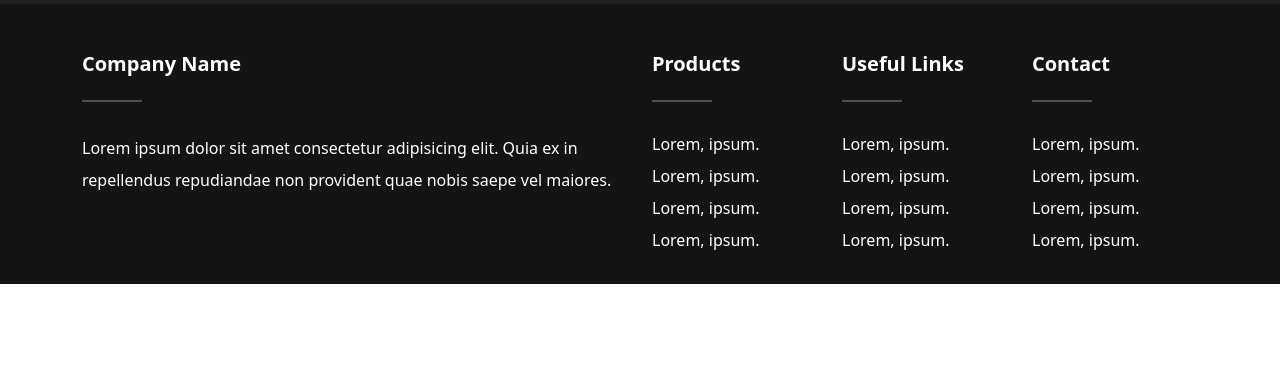
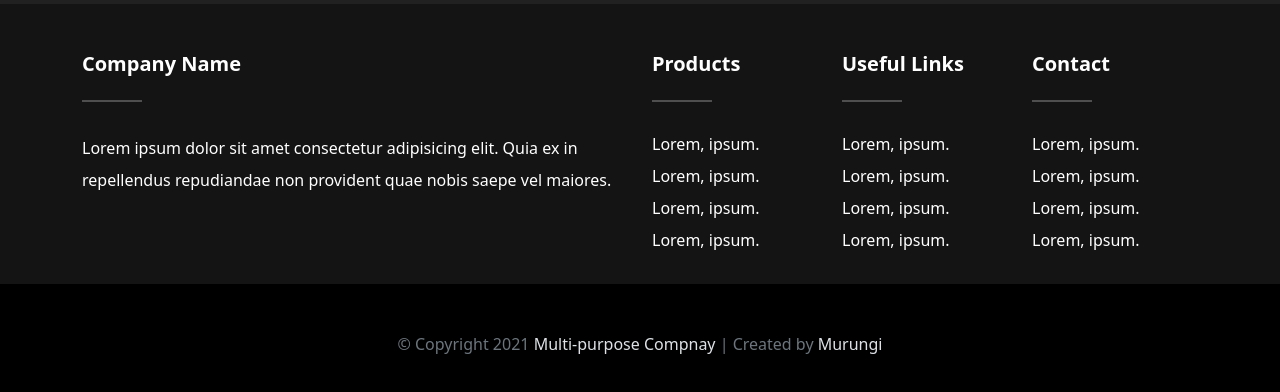
Before and after one commit to prajwalpoojary/bootstrap-website, a website: page index.html in a window 1280 px wide. Shown: the part 7832-8224 px from the top of the page. Before the commit the page ends 8116 px from the top, so only its background shows below. Drawn offline with Linux system fonts and the light colour scheme.

Commit message:
footer copyright

```diff
--- a/index.html
+++ b/index.html
@@ -759,6 +759,19 @@
         </div>
       </div>
     </div>
+
+    <!-- START THE COPYRIGHT INFO -->
+    <div class="footer-bottom pt-5 pb-5">
+      <div class="container">
+        <div class="row text-center text-white">
+          <div class="col-12">
+            <div class="footer-bottom__copyright">
+              &copy; Copyright 2021 <a href="">Multi-purpose Compnay</a> | Created by <a href="">Murungi</a>
+            </div>
+          </div>
+        </div>
+      </div>
+    </div>
   </footer>
 
   <script src="assets/vendors/js/glightbox.min.js"></script>
--- a/scss/layout/_footer.scss
+++ b/scss/layout/_footer.scss
@@ -85,3 +85,23 @@
     }
   }
 }
+
+// STYLE THE COPYRIGHT CONTENT
+.footer-bottom {
+  background-color: $black;
+
+  &__copyright {
+    color: $gray-600;
+    font-weight: 400;
+
+    a {
+      color: $gray-300;
+      text-decoration: none;
+
+      &:hover {
+        color: $primary;
+        text-decoration: underline;
+      }
+    }
+  }
+}
```
Also changed, not shown: assets/css/main.css, 1 other file.
